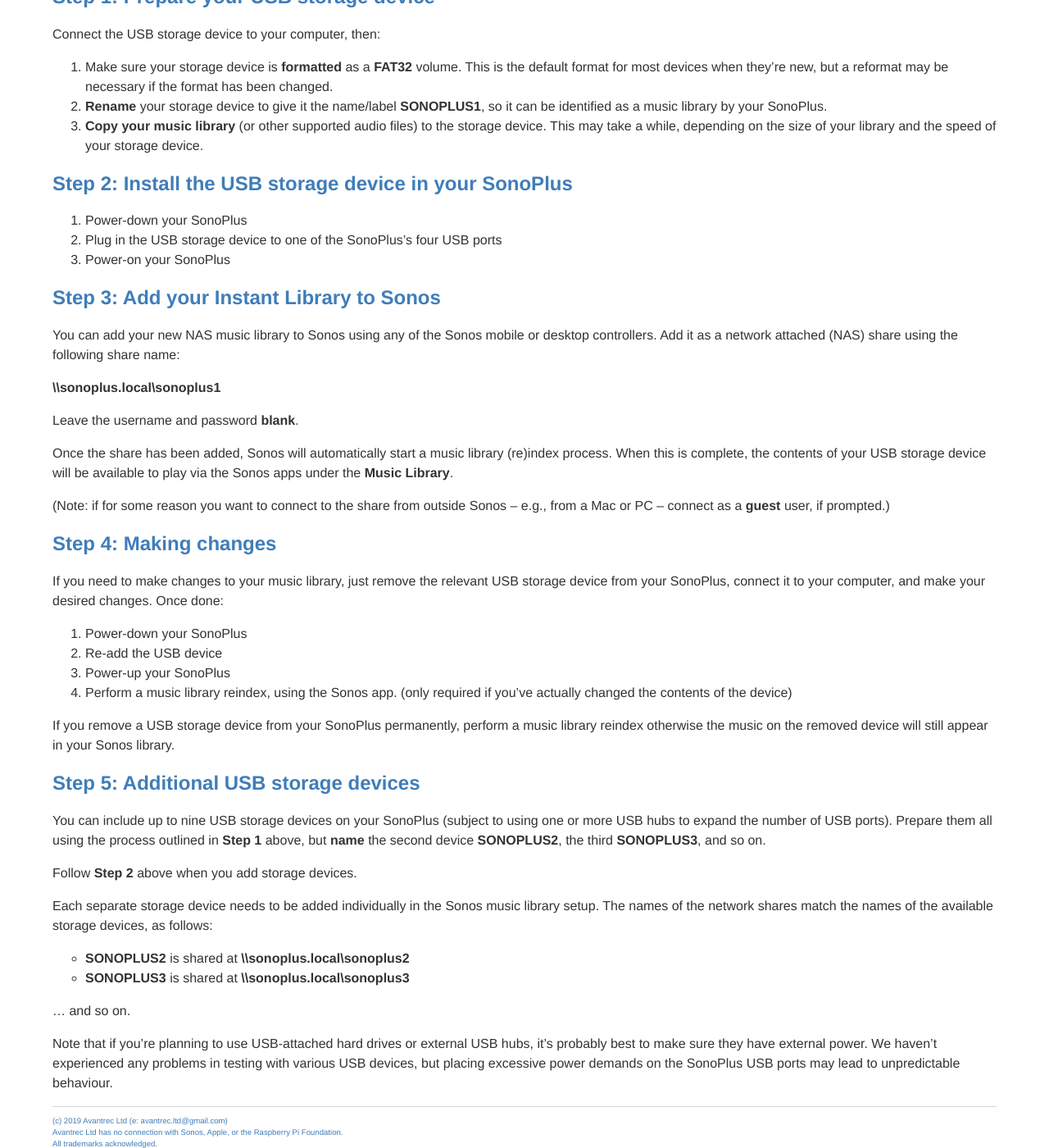
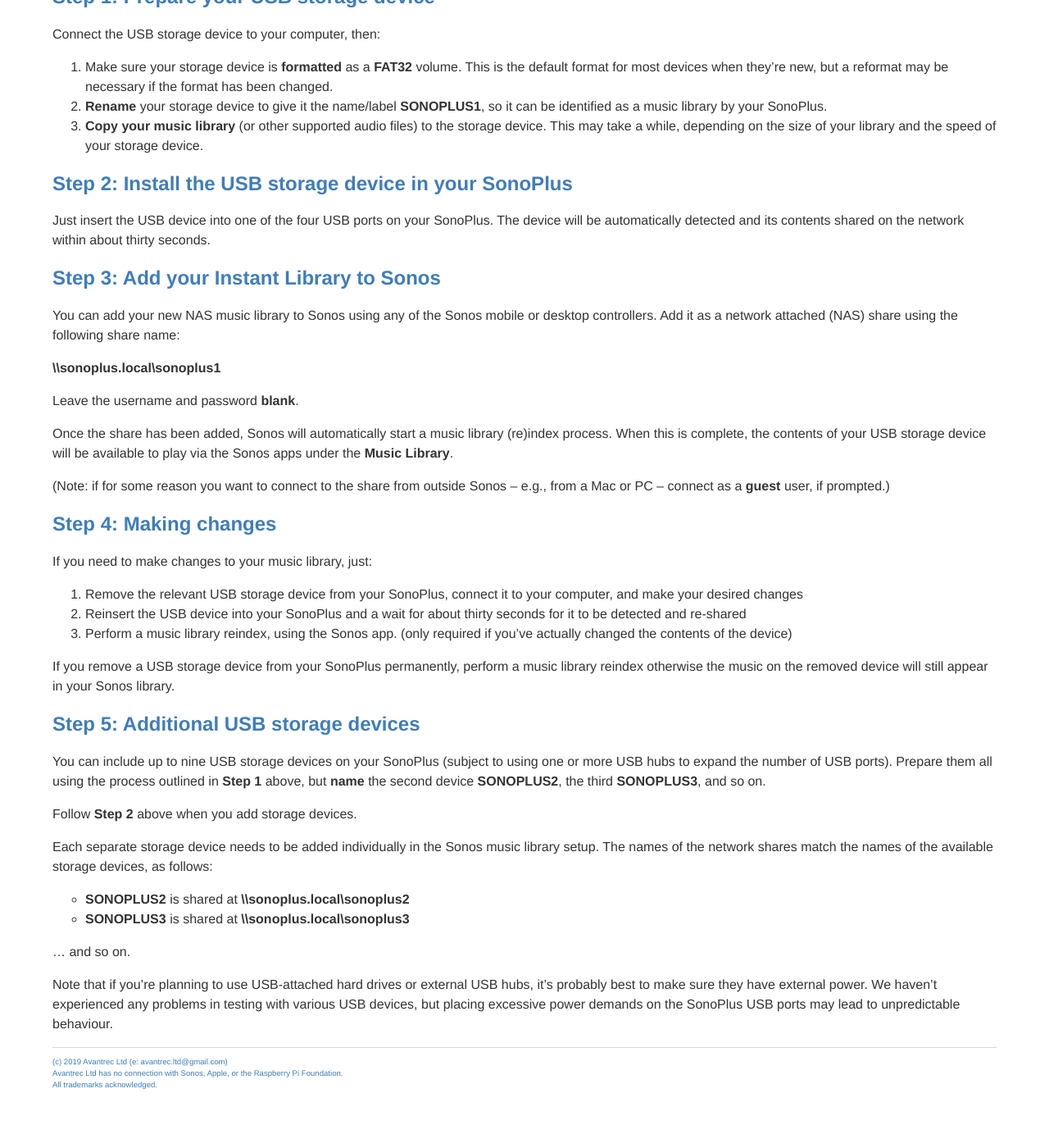
Before and after one commit to avantrec/avantrec.github.io, a Jekyll site: the page built from sonoplus/instantlibrary.md, in a window 1280 px wide and 1400 px high, scrolled down 622 px. Shown: the whole window at 82% size. Built offline with Jekyll 4.4.1, drawn with Linux system fonts in a browser that asks for light colours.

Commit message:
Update for automatic USB device detection.

```diff
--- a/sonoplus/instantlibrary.md
+++ b/sonoplus/instantlibrary.md
@@ -27,9 +27,7 @@
 
 ## Step 2: Install the USB storage device in your SonoPlus
 
-1. Power-down your SonoPlus
-1. Plug in the USB storage device to one of the SonoPlus's four USB ports
-1. Power-on your SonoPlus
+Just insert the USB device into one of the four USB ports on your SonoPlus. The device will be automatically detected and its contents shared on the network within about thirty seconds.
 
 ## Step 3: Add your Instant Library to Sonos
 
@@ -45,11 +43,10 @@
 
 ## Step 4: Making changes
 
-If you need to make changes to your music library, just remove the relevant USB storage device from your SonoPlus, connect it to your computer, and make your desired changes. Once done:
+If you need to make changes to your music library, just:
 
-1. Power-down your SonoPlus
-1. Re-add the USB device
-1. Power-up your SonoPlus
+1. Remove the relevant USB storage device from your SonoPlus, connect it to your computer, and make your desired changes
+1. Reinsert the USB device into your SonoPlus and a wait for about thirty seconds for it to be detected and re-shared
 1. Perform a music library reindex, using the Sonos app. (only required if you've actually changed the contents of the device)
 
 If you remove a USB storage device from your SonoPlus permanently, perform a music library reindex otherwise the music on the removed device will still appear in your Sonos library.
```
